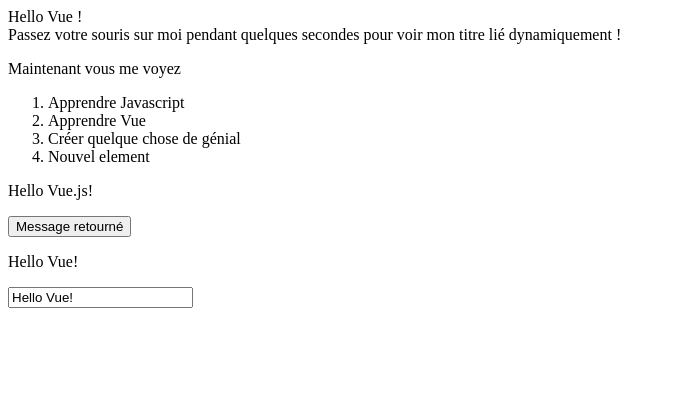
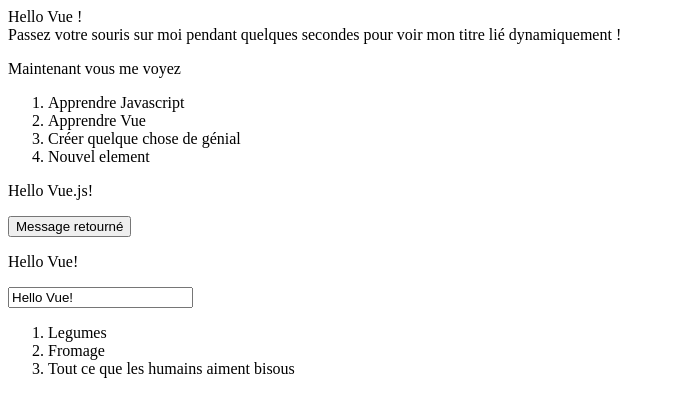
Before and after one commit to paolo944/website-for-fun.github.io, a plain HTML site: page try Vue.js/TryVue.HTML in a window 1280 px wide. Shown: the whole page, without its empty margins (0-675 px from the left). Drawn offline with nearby package versions, Linux system fonts and the light colour scheme.

Commit message:
new features

```diff
--- a/try Vue.js/TryVue.HTML
+++ b/try Vue.js/TryVue.HTML
@@ -30,6 +30,14 @@
             <p>{{ message }}</p>
             <input v-model="message">
           </div>
+          <div id="app-7">
+            <ol>
+              <todo-item
+              v-for="item in groceryList"
+              v-bind:todo="item"
+              v-bind:key="item.id"></todo-item>
+            </ol>
+          </div>
           <script src="TryVue.JS"></script>
     </body>
 </html>
--- a/try Vue.js/TryVue.JS
+++ b/try Vue.js/TryVue.JS
@@ -50,3 +50,19 @@
     message: "Hello Vue!"
   }
 })
+
+Vue.component("todo-item", {
+  props: ["todo"],
+  template: '<li>{{ todo.text }}</li>'
+})
+
+var app7 = new Vue({
+  el: "#app-7",
+  data: {
+    groceryList: [
+      {id: 0, text: "Legumes"},
+      {id: 1, text: "Fromage"},
+      {id: 2, text: "Tout ce que les humains aiment bisous"}
+    ]
+  }
+})
```
